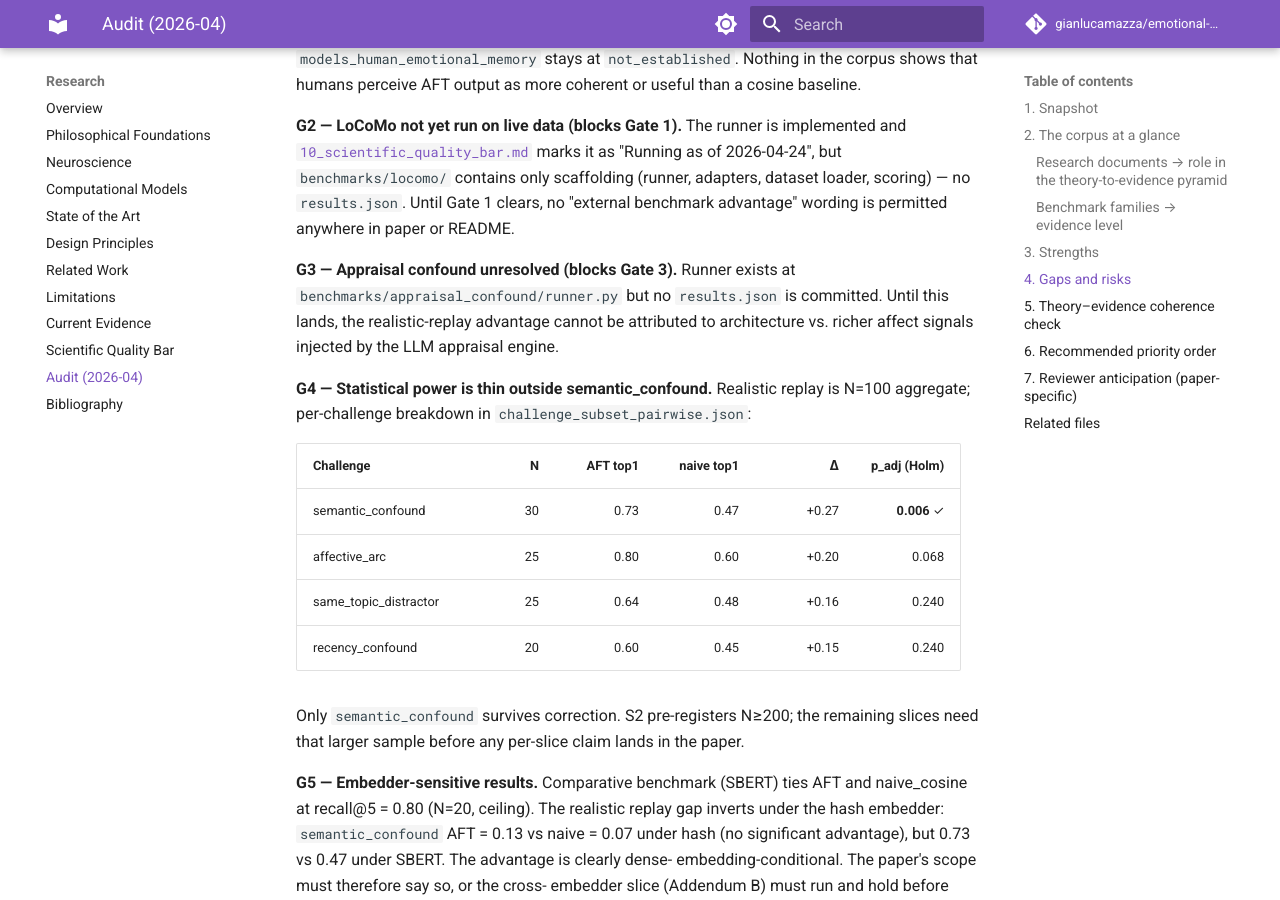
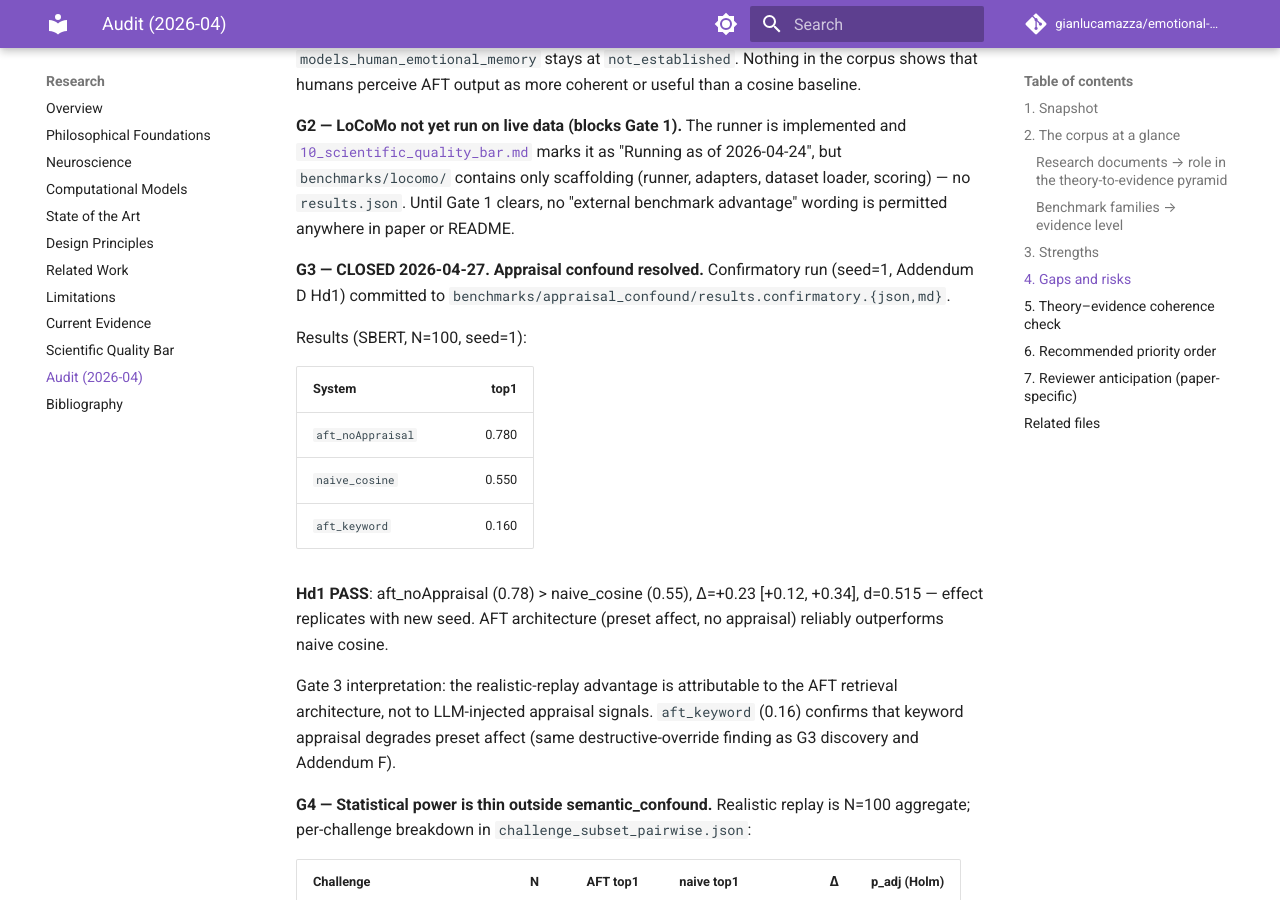
Before and after one commit to gianlucamazza/emotional-memory, an MkDocs documentation site: the page built from docs/research/audit_2026-04.md, in a window 1280 px wide and 900 px high, scrolled down 2717 px. Built offline with MkDocs 1.6.1 and Material for MkDocs 9.7.7, drawn with Linux system fonts in a browser that asks for light colours; comment, search, counter and statistics services are not loaded; some of the changed text lies outside the part shown.

Commit message:
feat(g3-hd1): Hd1 confirmatory PASS — Gate 3 closed (Addendum D, seed=1)
Confirmatory run of appraisal confound study with seed=1 (distinct from
discovery seed=42). Pre-reg: benchmarks/preregistration_addendum_v3.md (f71df70).

Results (SBERT, N=100, seed=1):
  aft_noAppraisal: 0.780 [0.700, 0.860]
  naive_cosine:    0.550 [0.460, 0.650]
  Hd1: Δ=+0.23 [+0.12, +0.34], d=0.515 → PASS

Gate 3 interpretation: the realistic-replay advantage is attributable to the
AFT retrieval architecture, not to LLM appraisal signals.

Runner changes:
- Added --seed CLI arg to runner.py
- Added explicit Hd1 hypothesis test (aft_noAppraisal > naive_cosine, Δ > 0.10)
- Fixed ci_payload key names (ci_lower/ci_upper, not lo/hi)
- Fixed paired_bootstrap_diff 4-value unpack

Co-Authored-By: Claude Sonnet 4.6 <noreply@anthropic.com>

```diff
--- a/docs/research/audit_2026-04.md
+++ b/docs/research/audit_2026-04.md
@@ -97,11 +97,26 @@ The runner is implemented and
 clears, no "external benchmark advantage" wording is permitted anywhere in
 paper or README.
 
-**G3 — Appraisal confound unresolved (blocks Gate 3).**
-Runner exists at `benchmarks/appraisal_confound/runner.py` but no
-`results.json` is committed. Until this lands, the realistic-replay advantage
-cannot be attributed to architecture vs. richer affect signals injected by the
-LLM appraisal engine.
+**G3 — CLOSED 2026-04-27. Appraisal confound resolved.**
+Confirmatory run (seed=1, Addendum D Hd1) committed to
+`benchmarks/appraisal_confound/results.confirmatory.{json,md}`.
+
+Results (SBERT, N=100, seed=1):
+
+| System | top1 |
+|---|---:|
+| `aft_noAppraisal` | 0.780 |
+| `naive_cosine` | 0.550 |
+| `aft_keyword` | 0.160 |
+
+**Hd1 PASS**: aft_noAppraisal (0.78) > naive_cosine (0.55), Δ=+0.23 [+0.12,
++0.34], d=0.515 — effect replicates with new seed. AFT architecture
+(preset affect, no appraisal) reliably outperforms naive cosine.
+
+Gate 3 interpretation: the realistic-replay advantage is attributable to
+the AFT retrieval architecture, not to LLM-injected appraisal signals.
+`aft_keyword` (0.16) confirms that keyword appraisal degrades preset affect
+(same destructive-override finding as G3 discovery and Addendum F).
 
 **G4 — Statistical power is thin outside semantic_confound.**
 Realistic replay is N=100 aggregate; per-challenge breakdown in
@@ -176,10 +191,9 @@ paper highlights are not.
 Ordered by **evidence-per-cost** and by which gap most constrains the claim
 ceiling. Each item is framed as "do X before claiming Y."
 
-1. **Execute `appraisal_confound` (Gate 3).** No API key, no external data,
-   deterministic. Cheapest gate to close and the one that most changes what
-   can be said about the architecture's contribution. Before this runs,
-   "architecture drives the advantage" is not claimable.
+1. **Execute `appraisal_confound` (Gate 3). ✓ DONE 2026-04-27.**
+   Hd1 PASS: aft_noAppraisal (0.78) > naive_cosine (0.55), Δ=+0.23 with
+   new seed. "Architecture drives the advantage" is now claimable.
 2. **Execute LoCoMo S1 (Gate 1).** Unlocks any mention of external-benchmark
    validity. Without Gate 1, the paper cannot position AFT as anything
    stronger than "controlled-synthetic advantage."
@@ -205,8 +219,10 @@ currently-defensible answer and the honest remaining gap.
 
 **Q1 — "Does the advantage come from your architecture or from your LLM
 appraisal leaking affect into the query?"**
-→ *Current answer:* unresolved — appraisal_confound runner exists but has no
-committed results. *Gap:* Gate 3 (G3).
+→ *Current answer:* **Closed (Gate 3, G3, 2026-04-27).** `aft_noAppraisal`
+(pure preset affect, no appraisal engine) achieves top1=0.78 vs naive_cosine
+0.55, Δ=+0.23 [+0.12, +0.34], d=0.52, seed=1 confirmatory. The advantage
+holds without any LLM involvement — it is architectural.
 
 **Q2 — "Does AFT beat cosine on real human conversation, not just on a
 benchmark you built?"**
--- a/docs/research/claim_validation_matrix.json
+++ b/docs/research/claim_validation_matrix.json
@@ -115,9 +115,9 @@
       "status": "early_controlled_evidence",
       "evidence_level": "4_realistic_tasks",
       "allowed_public_wording": "AFT helps on replayable multi-session memory tasks.",
-      "current_evidence": "The realistic replay benchmark shows early gains with persisted state, non-trivial candidate pools, and challenge-typed reporting.",
-      "not_yet_shown": "Architecture attribution (advantage may partly come from appraisal engine); broad downstream or production superiority; robustness beyond the current small replay set.",
-      "next_study": "Run appraisal confound study (aft_keyword vs naive_cosine) to attribute the advantage to architecture vs appraisal engine. Then expand to realistic_recall_v2 with cross-embedder and multilingual slices.",
+      "current_evidence": "The realistic replay benchmark shows AFT top1=0.70 vs naive_cosine=0.50 (SBERT, N=100). Appraisal confound study (Addendum D Hd1, seed=1 confirmatory, 2026-04-27) shows aft_noAppraisal=0.78 > naive_cosine=0.55, Δ=+0.23, d=0.52 — advantage is architectural, not from LLM appraisal. Gate 3 CLOSED.",
+      "not_yet_shown": "Broad downstream or production superiority; robustness beyond current N=100 replay set; cross-embedder generalization.",
+      "next_study": "Expand to realistic_recall_v2 (N≥200, 5 challenge types) with cross-embedder slice (Addendum B/E). LoCoMo S1 for external benchmark.",
       "evidence_refs": [
         "benchmarks/realistic/runner.py",
         "tests/test_realistic_benchmark.py"
```
Also changed, not shown: CHANGELOG.md (+11 -0 lines), benchmarks/appraisal_confound/results.confirmatory.md (added, +38 -0 lines), 2 other files.
